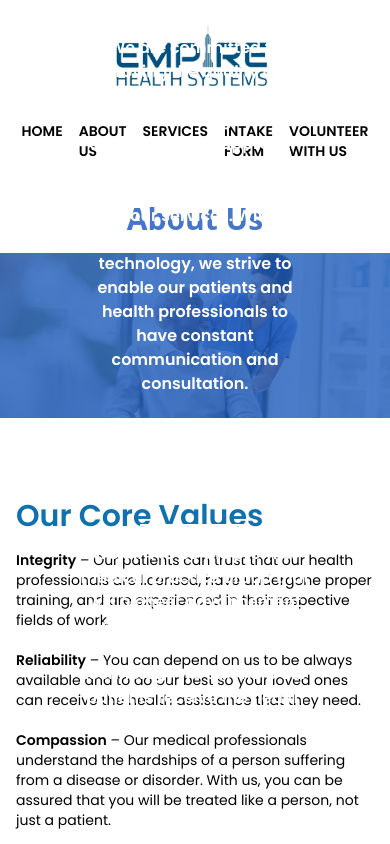
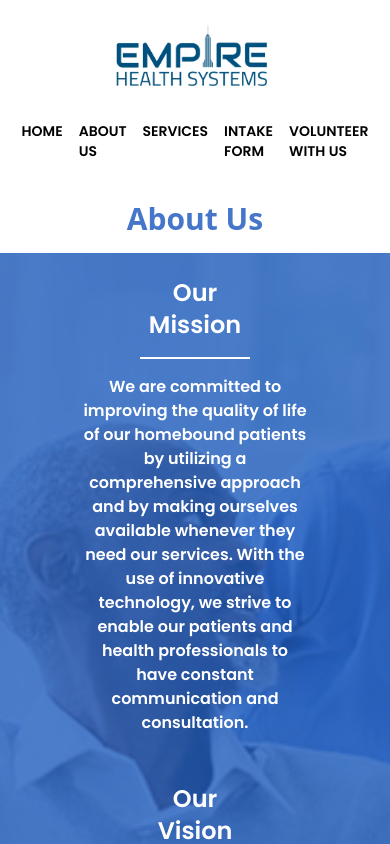
Before and after one commit to valeriequach/EmpireHealthSystems-1, a React (Vite) app: page /About-Us in a window 390 px wide. Shown: the top 844 px of the page. Built offline with nearby package versions, Linux system fonts and the light colour scheme.

Commit message:
mobile site fix

```diff
--- a/src/Components/About.jsx
+++ b/src/Components/About.jsx
@@ -8,19 +8,19 @@ function About(){
                     About Us
                 </h1>
             </div>
-            <div className="relative w-screen h-5/6 ">
-                <div className="absolute text-center w-screen h-full flex flex-col justify-center items-center px-16 py-8 z-30 text-white font-Poppins font-bold">
+            <div className="relative w-screen h-screen md:h-5/6">
+                <div className="absolute text-center w-screen h-screen md:h-5/6 flex flex-col justify-center items-center px-16 py-8 z-30 text-white font-Poppins font-bold">
                 <h2 className="text-2xl md:text-3xl py-4 w-5/12 border-b-2 border-white">Our Mission</h2>
                 <span className="px-4 md:px-24 pt-4 pb-8">We are committed to improving the quality of life of our homebound patients by utilizing a comprehensive approach and by making ourselves available whenever they need our services. With the use of innovative technology, we strive to enable our patients and health professionals to have constant communication and consultation.</span>
                 <h2 className="text-2xl md:text-3xl py-4 w-5/12 border-b-2 border-white">Our Vision</h2>
                 <span className="px-4 md:px-24 py-4">We aim to be the premier medical practice group that will pioneer advancement in health care. Using the latest trends available in technology we can help our patients receive the health care that they deserve.</span>
                 </div>
                 <div className="absolute w-screen h-full bg-[#205ebf] opacity-80 z-10"></div>
-                <div className="w-screen h-5/6 object-cover z-20 overflow-hidden">
+                <div className="w-screen h-screen md:h-5/6 object-cover z-20 overflow-hidden">
                 <img
                     src="/assets/wheelchair.jpg"
                     alt="man in wheelchair recieves help"
-                    className="w-screen" />
+                    className="min-h-full object-cover object-center md:w-screen md:h-screen" />
                 </div>
             </div>
             <div className="w-screen h-auto">
```
